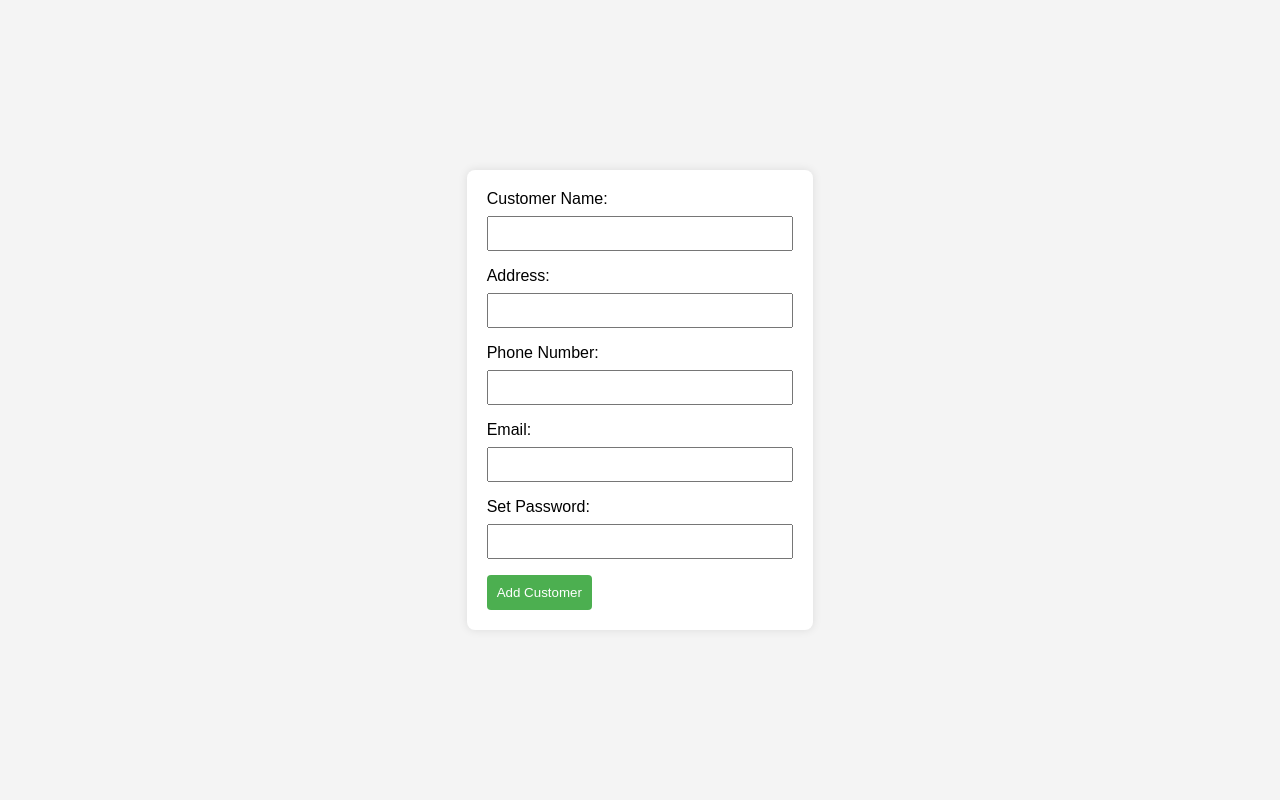
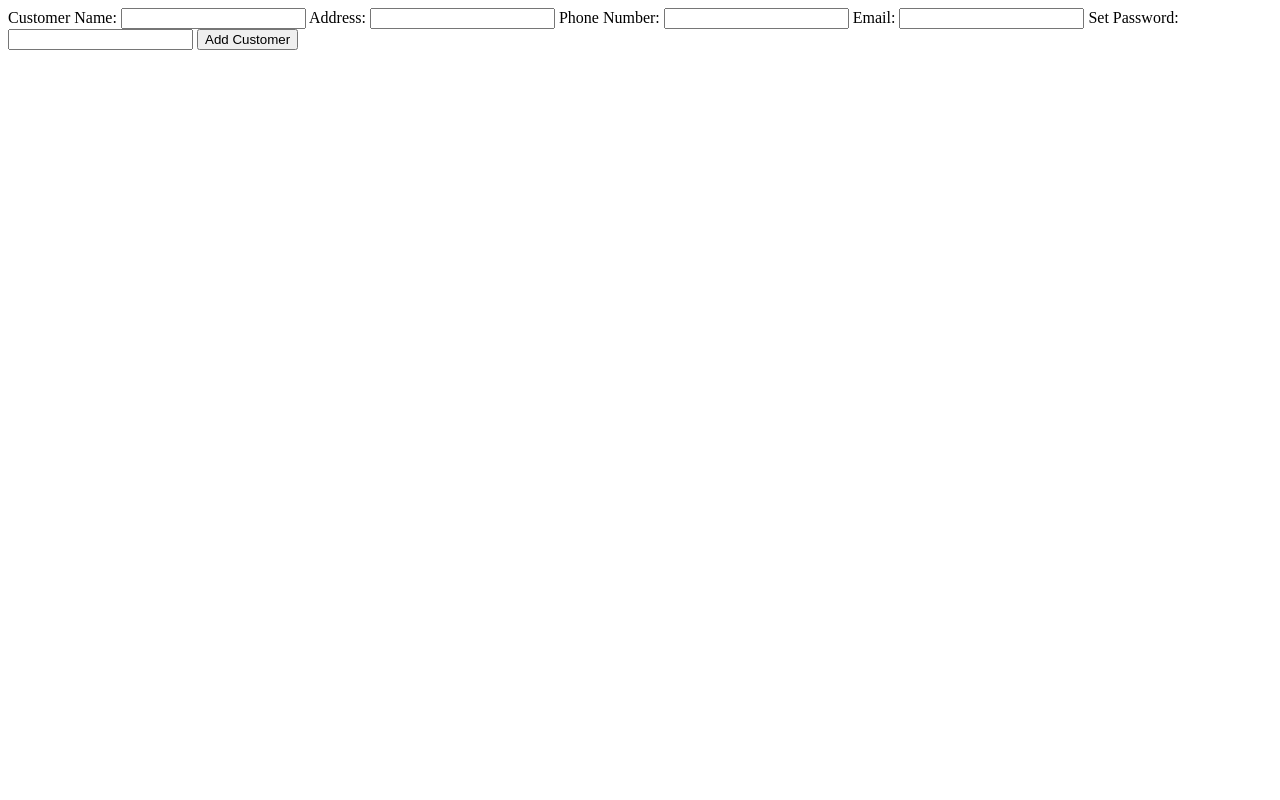
Before and after one commit to Rindo55/bank, a Flask app: page / in a window 1280 px wide. Run offline with Flask 3, Linux system fonts and the light colour scheme.

Commit message:
Update index.html

```diff
--- a/templates/index.html
+++ b/templates/index.html
@@ -4,53 +4,9 @@
     <meta charset="UTF-8">
     <meta name="viewport" content="width=device-width, initial-scale=1.0">
     <title>Bank Management System</title>
-    <style>
-        body {
-            font-family: Arial, sans-serif;
-            background-color: #f4f4f4;
-            margin: 0;
-            padding: 0;
-            display: flex;
-            align-items: center;
-            justify-content: center;
-            height: 100vh;
-        }
-
-        form {
-            background-color: #fff;
-            padding: 20px;
-            border-radius: 8px;
-            box-shadow: 0 0 10px rgba(0, 0, 0, 0.1);
-        }
-
-        label {
-            display: block;
-            margin-bottom: 8px;
-        }
-
-        input {
-            width: 100%;
-            padding: 8px;
-            margin-bottom: 16px;
-            box-sizing: border-box;
-        }
-
-        button {
-            background-color: #4caf50;
-            color: white;
-            padding: 10px;
-            border: none;
-            border-radius: 4px;
-            cursor: pointer;
-        }
-
-        button:hover {
-            background-color: #45a049;
-        }
-    </style>
 </head>
 <body>
-    <form id="bankForm">
+    <form id="bankForm" action="/add_customer" method="post">
         <label for="customerName">Customer Name:</label>
         <input type="text" id="customerName" name="customerName" required>
 
@@ -66,25 +22,7 @@
         <label for="password">Set Password:</label>
         <input type="password" id="password" name="password" required>
 
-        <button type="button" onclick="addCustomer()">Add Customer</button>
+        <button type="submit">Add Customer</button>
     </form>
-
-    <script>
-        function addCustomer() {
-            var customerName = document.getElementById('customerName').value;
-            var address = document.getElementById('address').value;
-            var phone = document.getElementById('phone').value;
-            var email = document.getElementById('email').value;
-            var password = document.getElementById('password').value;
-
-            // Here, you would typically make an AJAX request to the server to handle the C program logic.
-            // For simplicity, I'll just log the details to the console.
-            console.log('Customer Name:', customerName);
-            console.log('Address:', address);
-            console.log('Phone:', phone);
-            console.log('Email:', email);
-            console.log('Password:', password);
-        }
-    </script>
 </body>
 </html>
```
